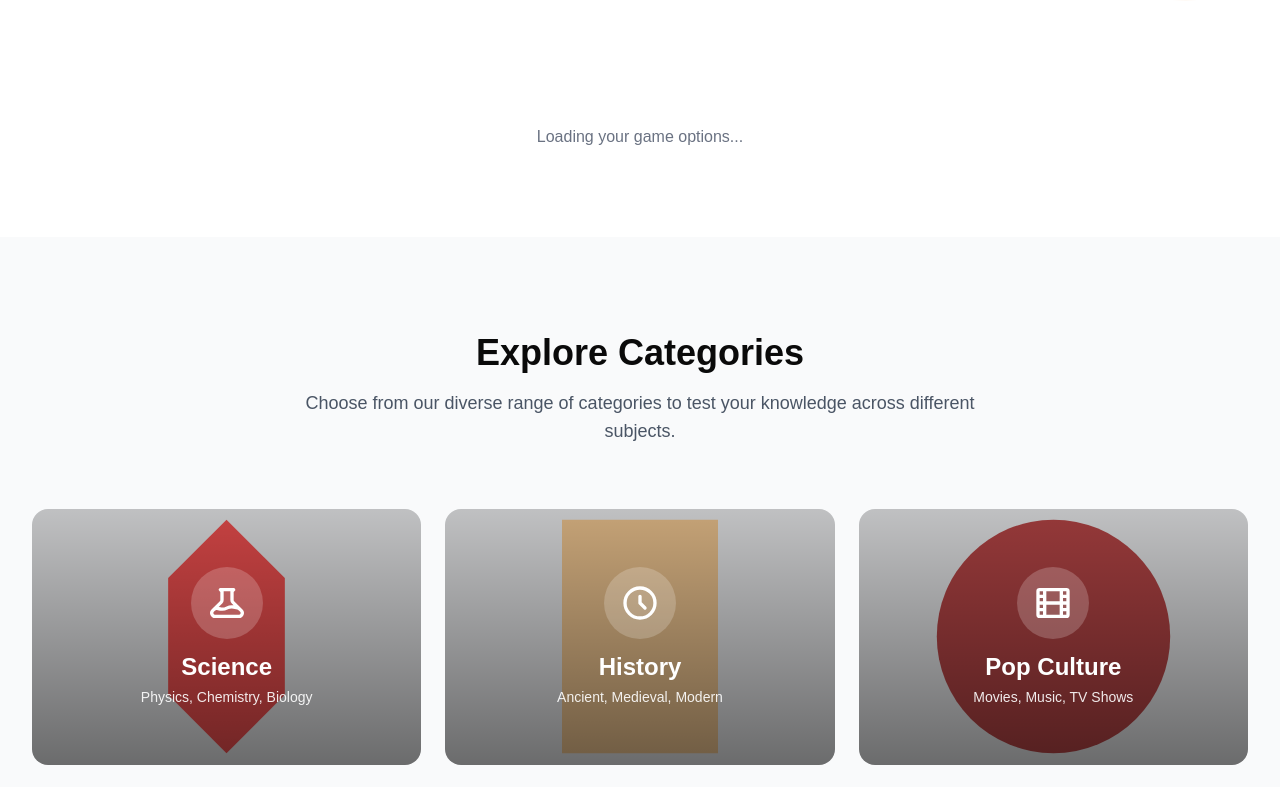
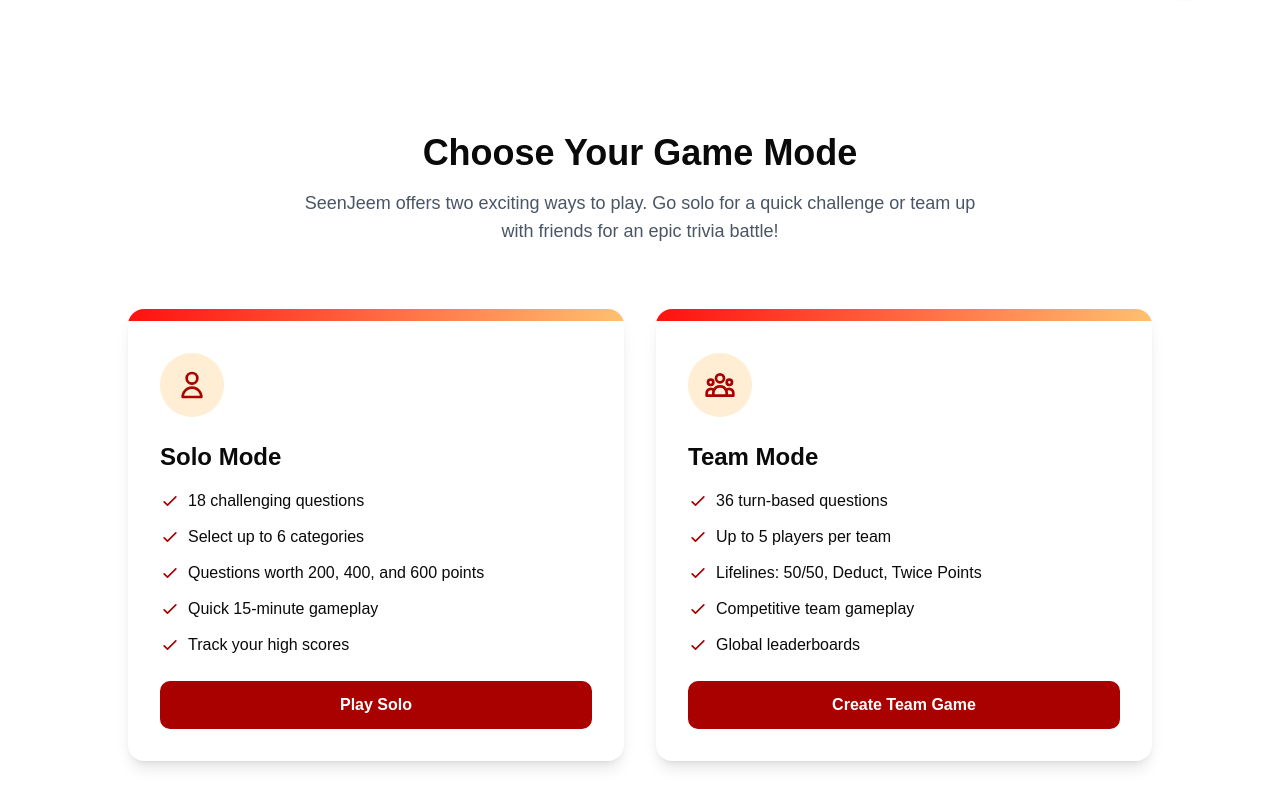
Before and after one commit to Shivam15623/Trivia-Project, a React (Vite) app in the folder frontend/: page / in a window 1280 px wide. Shown: the part 940-1727 px from the top of the page. Built offline with nearby package versions, Linux system fonts and the light colour scheme; no server answers.

Commit message:
fixed loading in How To Play Component

```diff
--- a/frontend/src/Pages/Public/PublicHome/Components/HomeHowToplay.tsx
+++ b/frontend/src/Pages/Public/PublicHome/Components/HomeHowToplay.tsx
@@ -1,20 +1,6 @@
-import { selectAuth } from "@/redux/AuthSlice/authSlice";
-import { useSelector } from "react-redux";
 import { Link } from "react-router-dom";
 
 const HomeHowToplay = () => {
-  const { user } = useSelector(selectAuth);
-  const isUserReady = !!user?.role;
-
-  if (!isUserReady) {
-    // Option 1: Simple loader
-    return (
-      <div className="min-h-[200px] flex items-center justify-center text-gray-500">
-        Loading your game options...
-      </div>
-    );
-  }
-
   return (
     <section id="how-to-play" className="py-16 md:py-24 bg-white">
       <div className="container mx-auto px-4 sm:px-6 lg:px-8">
@@ -140,7 +126,7 @@
               </ul>
 
               <Link
-                to={`/${user?.role}/mygames`}
+                to={`/customer/mygames`}
                 className="block text-center bg-[#a90000] hover:bg-red-800 text-white font-bold py-3 px-6 rounded-lg transition-colors"
               >
                 Play Solo
@@ -259,7 +245,7 @@
               </ul>
 
               <Link
-                to={`/${user?.role}/Creategame`}
+                to={`/customer/Creategame`}
                 className="block text-center bg-[#a90000] hover:bg-red-800 text-white font-bold py-3 px-6 rounded-lg transition-colors"
               >
                 Create Team Game
```
